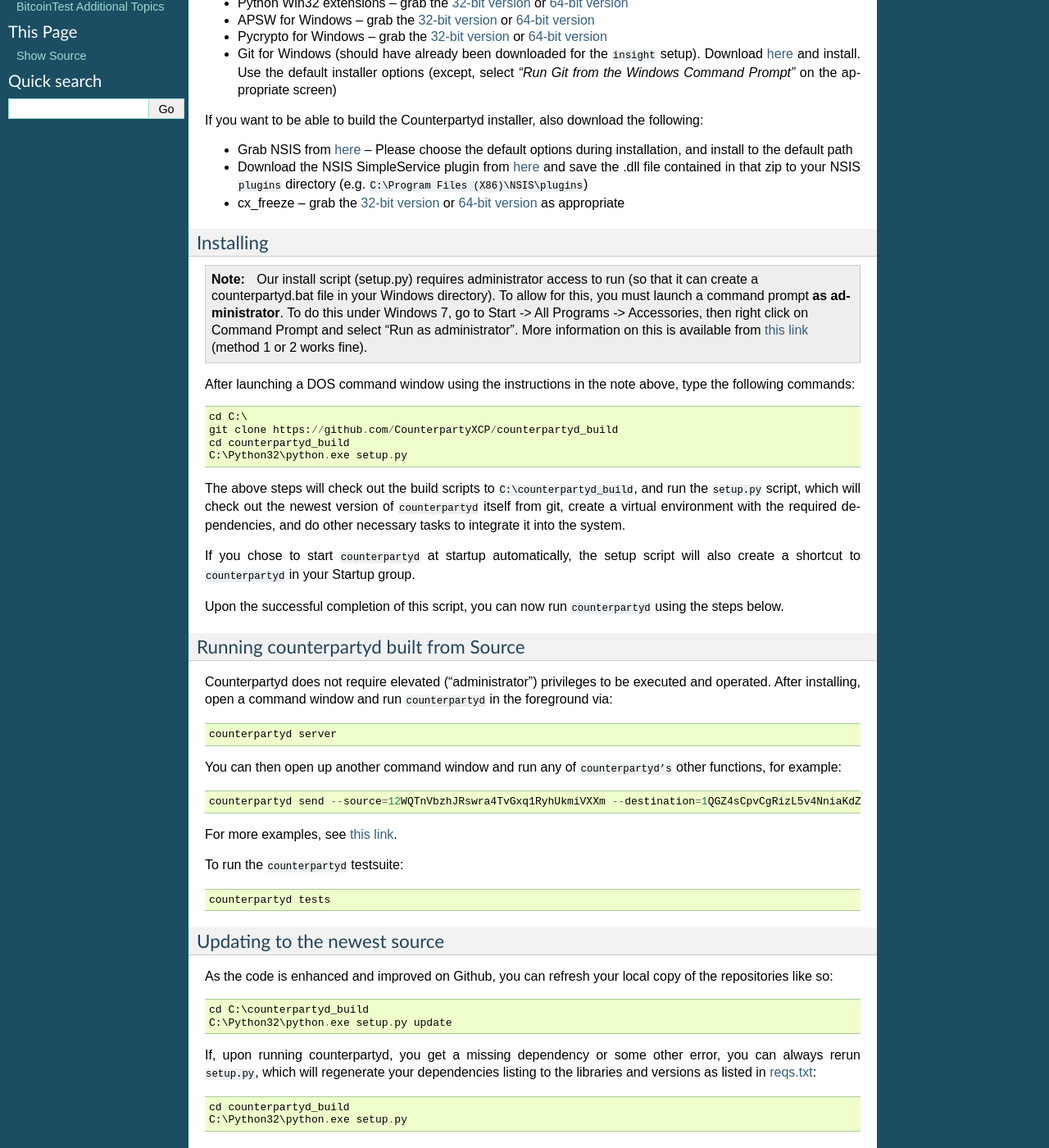
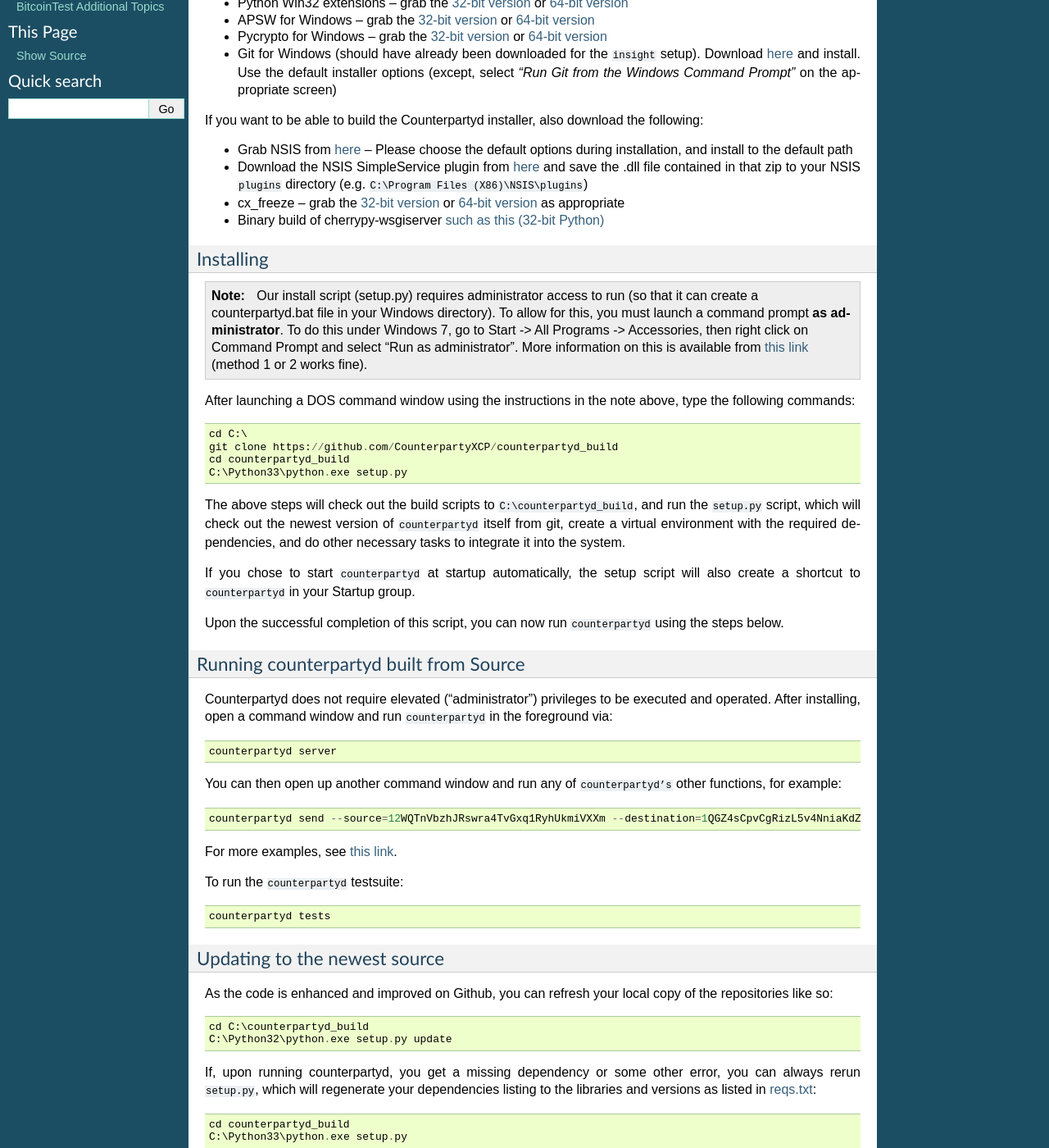
Before and after one commit to CounterpartyXCP/federatednode, a Sphinx documentation site: the page built from docs/BuildingFromSource.rst, in a window 1280 px wide and 1400 px high, scrolled down 532 px. Shown: the whole window at 82% size. Built offline with Sphinx 7.4.7, drawn with Linux system fonts in a browser that asks for light colours.

Commit message:
Additional modifications for Windows build env
1. Corrected Python directory from Python32 to Python33
2. Added a req for cherrypy-wsgiserver which I ran into while testing
3. This still doesn't allow one to build Counterpartyd on Windows with a 32-bit version of Python, but at least it's closer.

```diff
--- a/docs/BuildingFromSource.rst
+++ b/docs/BuildingFromSource.rst
@@ -46,7 +46,7 @@
   and save the .dll file contained in that zip to your NSIS ``plugins`` directory (e.g. ``C:\Program Files (X86)\NSIS\plugins``)
 - cx_freeze -- grab the `32-bit version <http://prdownloads.sourceforge.net/cx-freeze/cx_Freeze-4.3.2.win32-py3.2.msi?download>`__
   or `64-bit version <http://prdownloads.sourceforge.net/cx-freeze/cx_Freeze-4.3.2.win-amd64-py3.2.msi?download>`__ as appropriate
-
+- Binary build of cherrypy-wsgiserver `such as this (32-bit Python) <https://bitbucket.org/cherrypy/cherrypy/issue-attachment/1110/cherrypy/cherrypy/1322273715.09/1110/CherryPy-3.2.2.win32.exe>`__
 
 Installing
 ^^^^^^^^^^^^^^^^^^^^^^
@@ -63,7 +63,7 @@
     cd C:\
     git clone https://github.com/CounterpartyXCP/counterpartyd_build
     cd counterpartyd_build
-    C:\Python32\python.exe setup.py
+    C:\Python33\python.exe setup.py
 
 The above steps will check out the build scripts to ``C:\counterpartyd_build``, and run the ``setup.py`` script, which
 will check out the newest version of ``counterpartyd`` itself from git, create a virtual environment with the
@@ -107,7 +107,7 @@
 `reqs.txt <https://github.com/CounterpartyXCP/counterpartyd_build/blob/master/dist/reqs.txt>`__::
 
     cd counterpartyd_build
-    C:\Python32\python.exe setup.py
+    C:\Python33\python.exe setup.py
 
 
 Building your own Installer
@@ -117,7 +117,7 @@
 Then, execute the following commands to build the installer package::
 
     cd C:\counterpartyd_build
-    C:\Python32\python.exe setup.py build
+    C:\Python33\python.exe setup.py build
 
 If successful, you will be provided the location of the resulting installer package.
 
```
